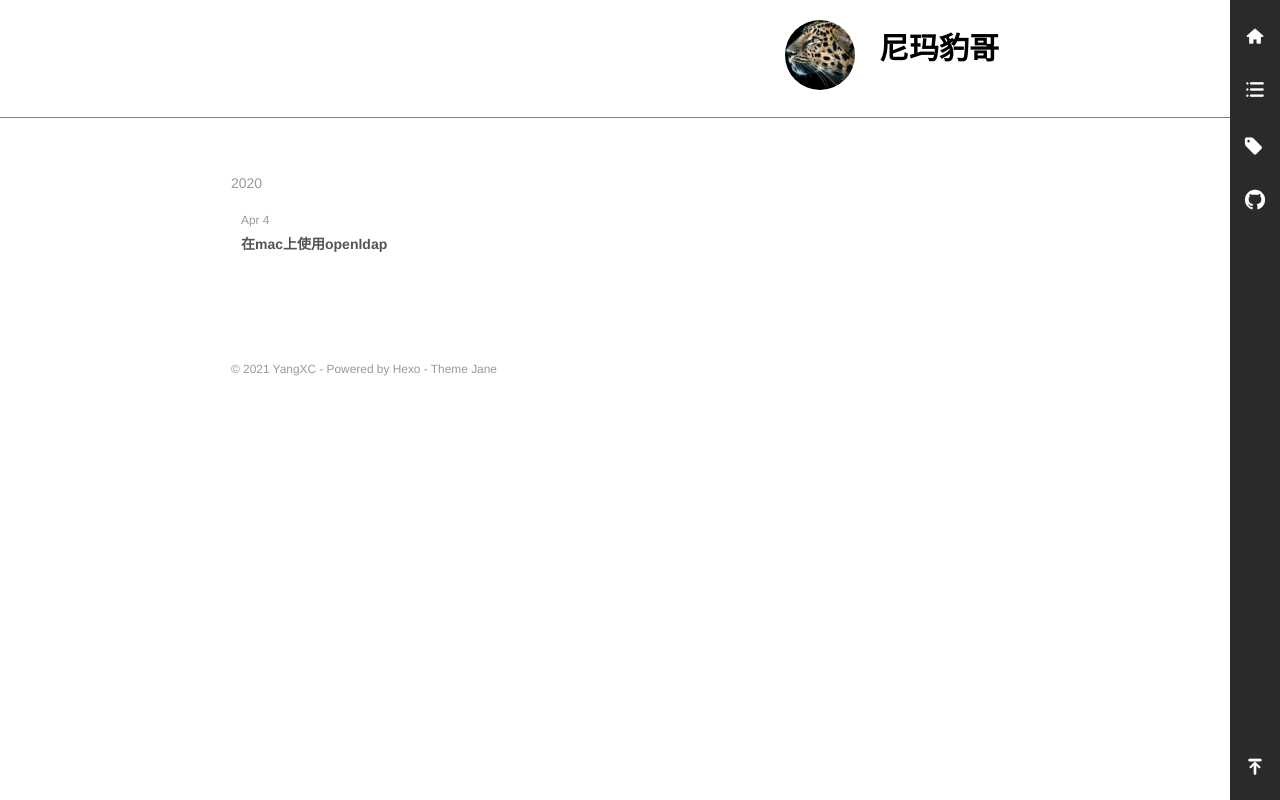
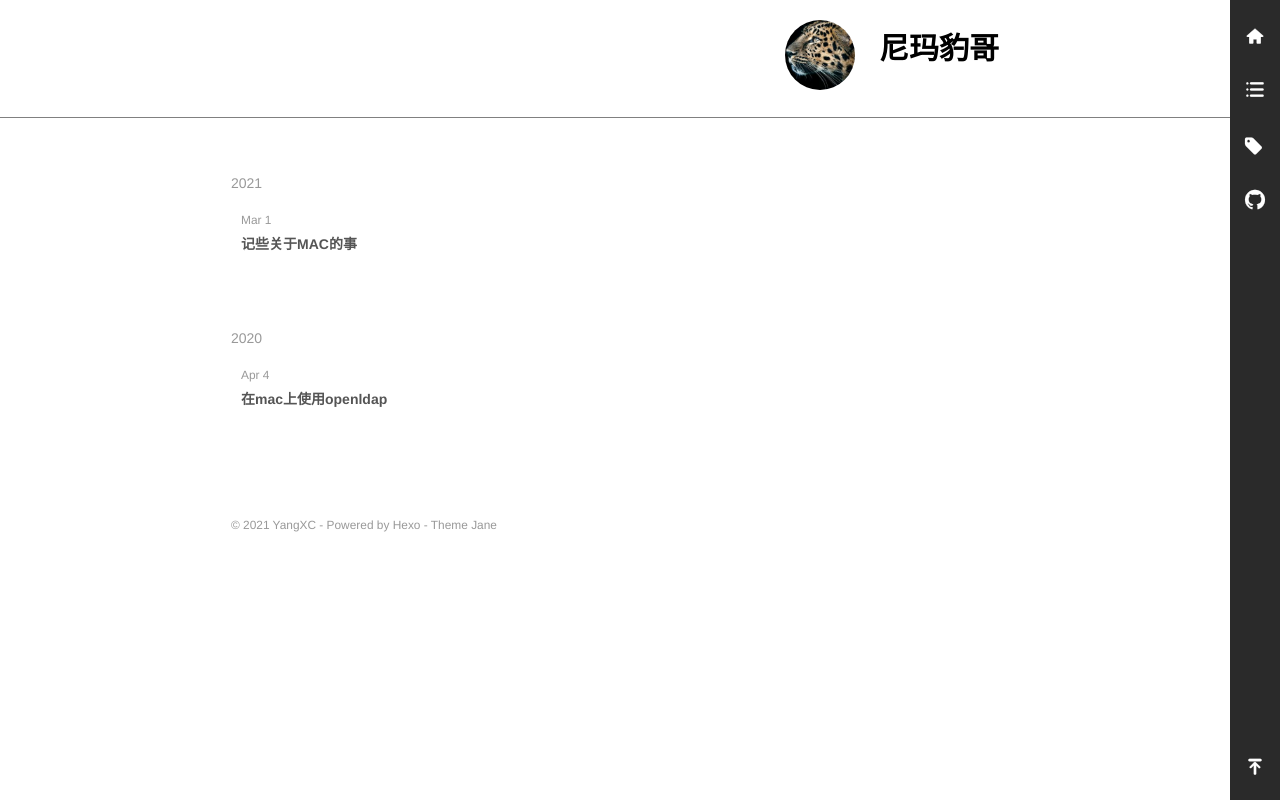
Before and after one commit to antonidasyang/singlesword.github.io, a plain HTML site: page tags/MAC/index.html in a window 1280 px wide. Drawn offline with nearby package versions, Linux system fonts and the light colour scheme.

Commit message:
Site updated: 2021-07-30 21:50:34

```diff
--- a/search.xml
+++ b/search.xml
@@ -68,7 +68,7 @@
 
         <tags>
 
-            <tag> MAC </tag>
+            <tag> mac </tag>
 
             <tag> 网络 </tag>
 
--- a/tags/MAC/index.html
+++ b/tags/MAC/index.html
@@ -41,6 +41,35 @@
 
 
 
+
+
+      <section class="archives-wrap">
+        <div class="archive-year-wrap">
+          <a href="/archives/2021" class="archive-year">2021</a>
+        </div>
+        <div class="archives">
+
+    <article class="archive-article archive-type-post">
+  <div class="archive-article-inner">
+    <header class="archive-article-header">
+      <a href="/2021/03/01/about-mac/" class="archive-article-date">
+  <time datetime="2021-03-01T06:26:17.000Z" itemprop="datePublished">Mar 1</time>
+</a>
+
+
+    <h1 itemprop="name">
+      <a class="archive-article-title" href="/2021/03/01/about-mac/">记些关于MAC的事</a>
+    </h1>
+
+
+    </header>
+  </div>
+</article>
+
+
+
+
+        </div></section>
 
 
       <section class="archives-wrap">
```
Also changed, not shown: 2021/03/01/about-mac/index.html (+2 -2 lines), tags/index.html (+1 -1 lines), 1 other file.
